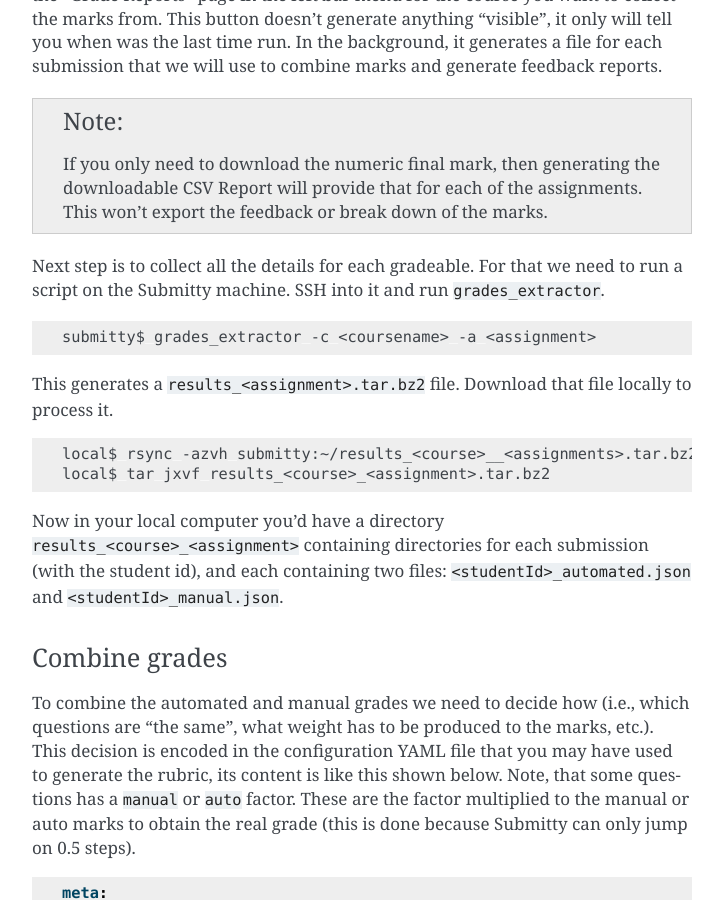
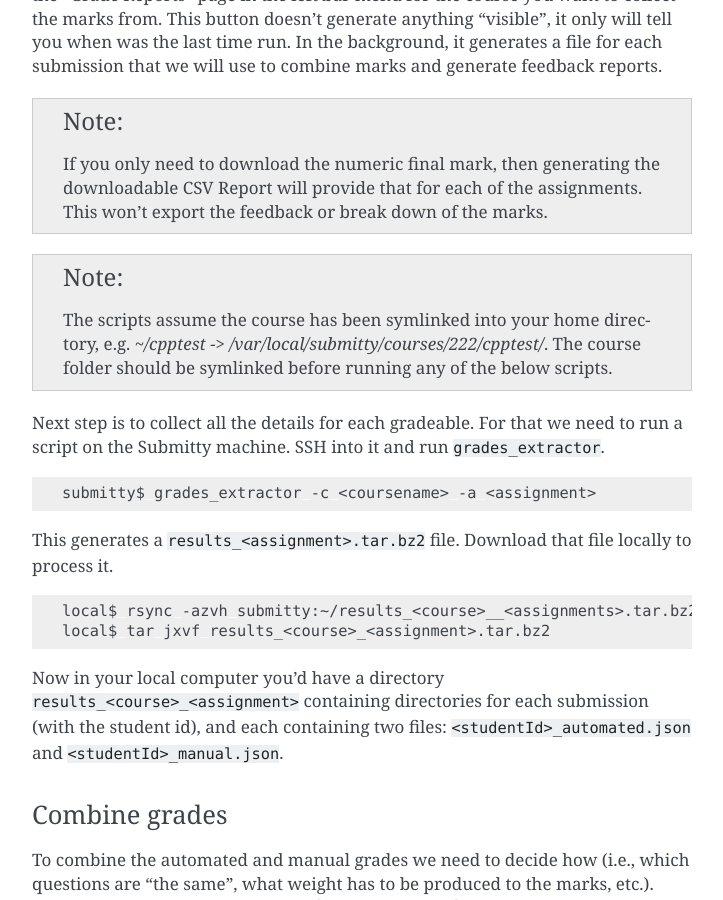
Before and after one commit to UCL-ARC/Submitty-ARC-Guide, a Sphinx documentation site: the page built from docs/instructor/index.rst, in a window 1280 px wide and 900 px high, scrolled down 632 px. Shown: the whole window, without its empty margins (388-1111 px from the left). Built offline with Sphinx 7.4.7, drawn with Linux system fonts in a browser that asks for light colours.

Commit message:
Include symlink setup in instructions

```diff
--- a/docs/instructor/index.rst
+++ b/docs/instructor/index.rst
@@ -36,6 +36,11 @@ submission that we will use to combine marks and generate feedback reports.
    If you only need to download the numeric final mark, then generating the
    downloadable CSV Report will provide that for each of the assignments. This
    won't export the feedback or break down of the marks.
+
+.. note::
+   The scripts assume the course has been symlinked into your home directory,
+   e.g. `~/cpptest -> /var/local/submitty/courses/222/cpptest/`. The course
+   folder should be symlinked before running any of the below scripts.
 
 Next step is to collect all the details for each gradeable. For that we need to run
 a script on the Submitty machine. SSH into it and run ``grades_extractor``.
```
